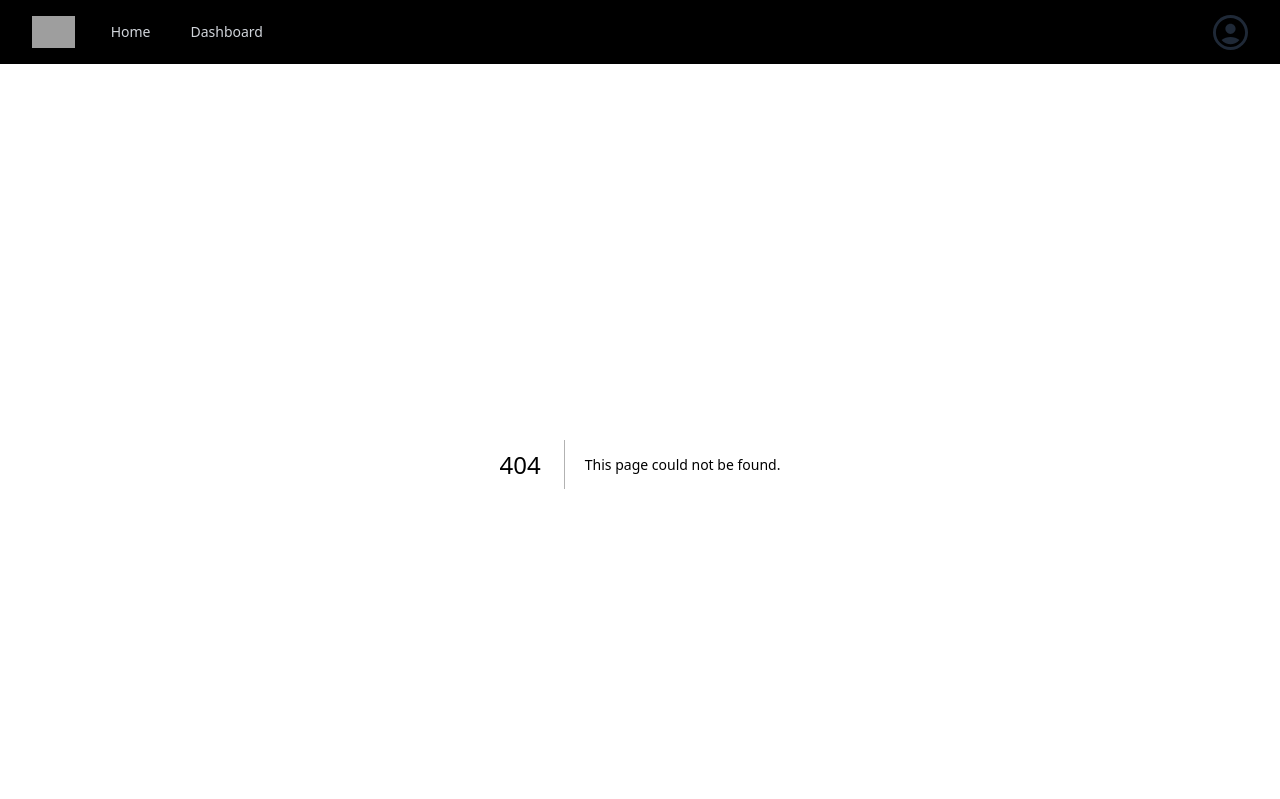
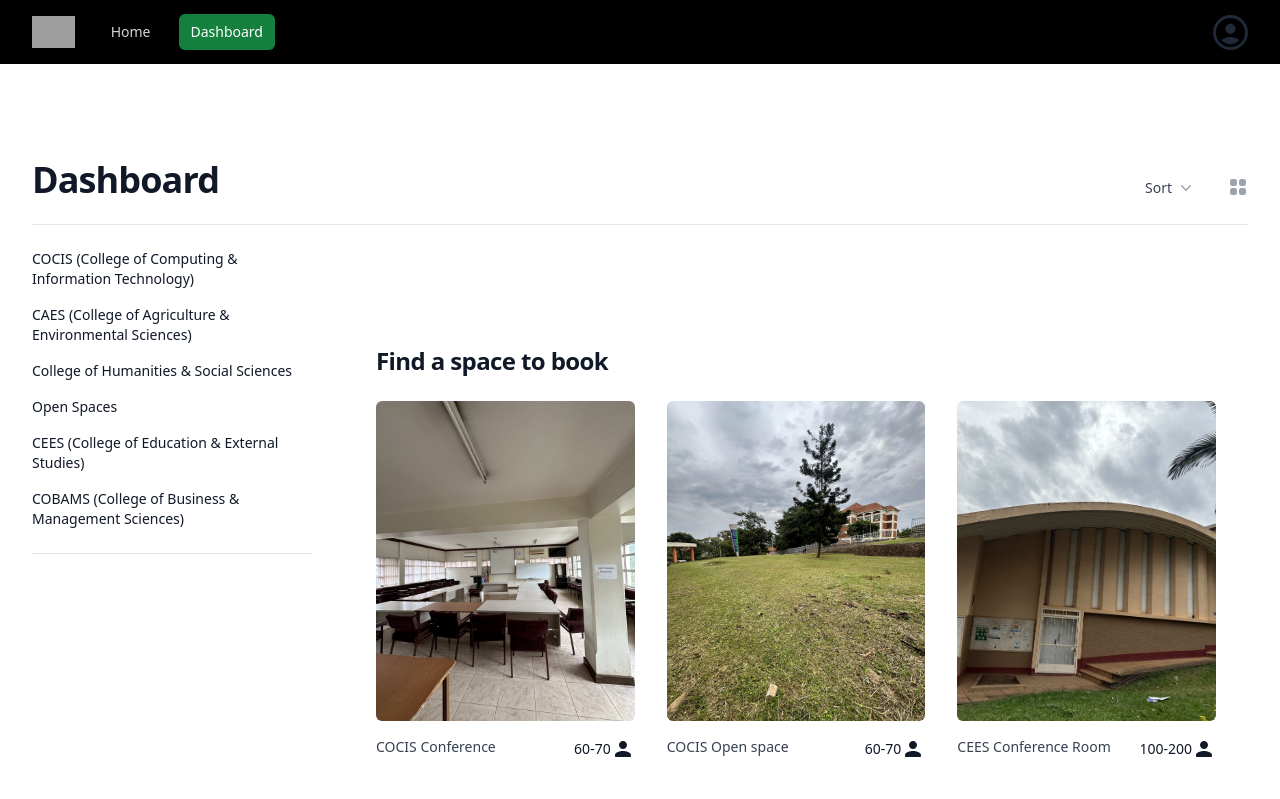
Before and after one commit to tesla-ambassador/MAK-space-alloc, a Next.js app: page /dash in a window 1280 px wide. Before the commit this address had no page. Shown: the top 799 px of the page. Built offline with nearby package versions, Linux system fonts and the light colour scheme; grey boxes are pictures that could not be loaded.

Commit message:
fixed another deployment bug

```diff
--- a/components/layout/AboutLanding.jsx
+++ b/components/layout/AboutLanding.jsx
@@ -20,7 +20,7 @@ export default function AboutLanding() {
             </p>
             <div className="mt-10 flex items-center justify-center gap-x-6">
               <Link
-                href="/dashboard"
+                href="/dash"
                 className="rounded-md bg-green-600 px-3.5 py-2.5 text-sm font-semibold text-white shadow-sm hover:bg-green-500 focus-visible:outline focus-visible:outline-2 focus-visible:outline-offset-2 focus-visible:outline-green-600"
               >
                 Get started
--- a/components/layout/Navbar.jsx
+++ b/components/layout/Navbar.jsx
@@ -8,7 +8,7 @@ import { useRouter } from "next/router";
 
 const navigation = [
   { name: "Home", href: "/" },
-  { name: "Dashboard", href: "/dashboard" },
+  { name: "Dashboard", href: "/dash" },
 ];
 
 function classNames(...classes) {
--- a/pages/dashboard.js
+++ b/pages/dash.js
@@ -3,7 +3,7 @@ import Dashboard from "@/components/layout/Dashboard";
 import { BookingContext } from "@/context/BookingContext";
 import HallOverview from "@/components/misc/HallOverview";
 
-export default function Dashboard() {
+export default function dash() {
   const { isViewerOpen } = useContext(BookingContext);
   return (
     <div>
```
